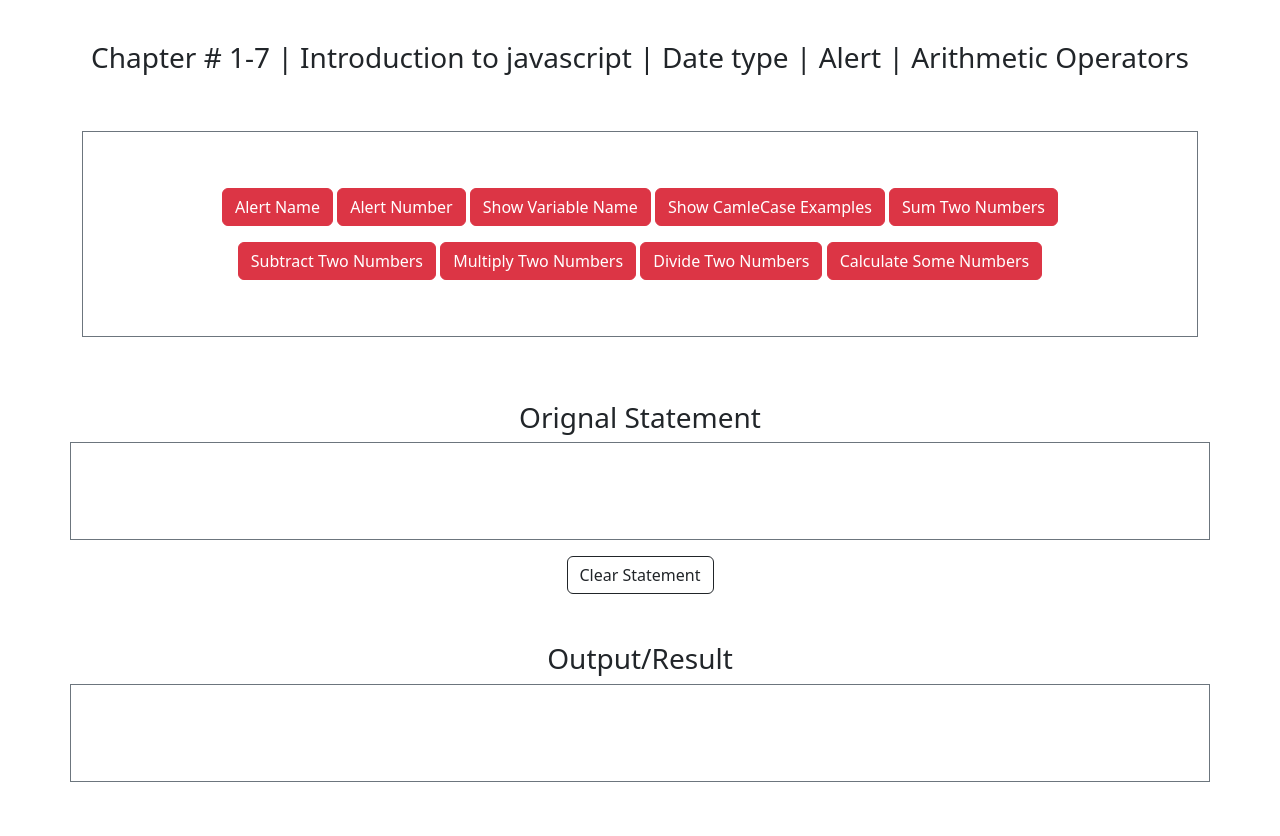
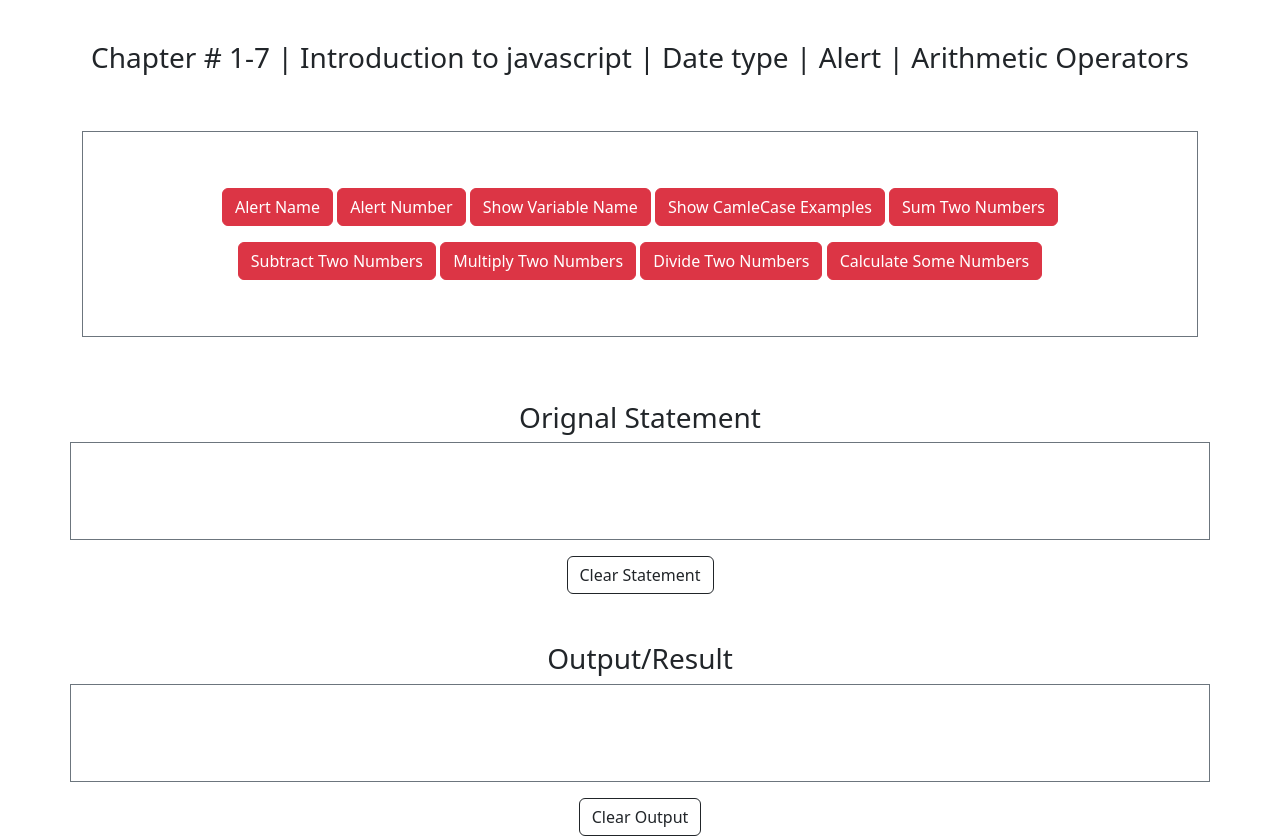
Before and after one commit to UsmanShahid-Developer/javascript-chapter-1-to7-, a plain HTML site: page index.html.html in a window 1280 px wide. Shown: the part 63-899 px from the top of the page. Before the commit the page ends 845 px from the top, so only its background shows below. Drawn offline with nearby package versions, Linux system fonts and the light colour scheme.

Commit message:
complete work

```diff
--- a/index.html.html
+++ b/index.html.html
@@ -74,6 +74,13 @@
         </h3>
         <div class="container border border-secondary text-center p-5" id="result"></div>
 
+        <div class="container">
+            <div class="row">
+                <div class="col text-center mt-3">
+                    <button class="btn btn-outline-dark " id="Clear">Clear Output</button>
+                </div>
+            </div>
+        </div>
 
 
 
```
